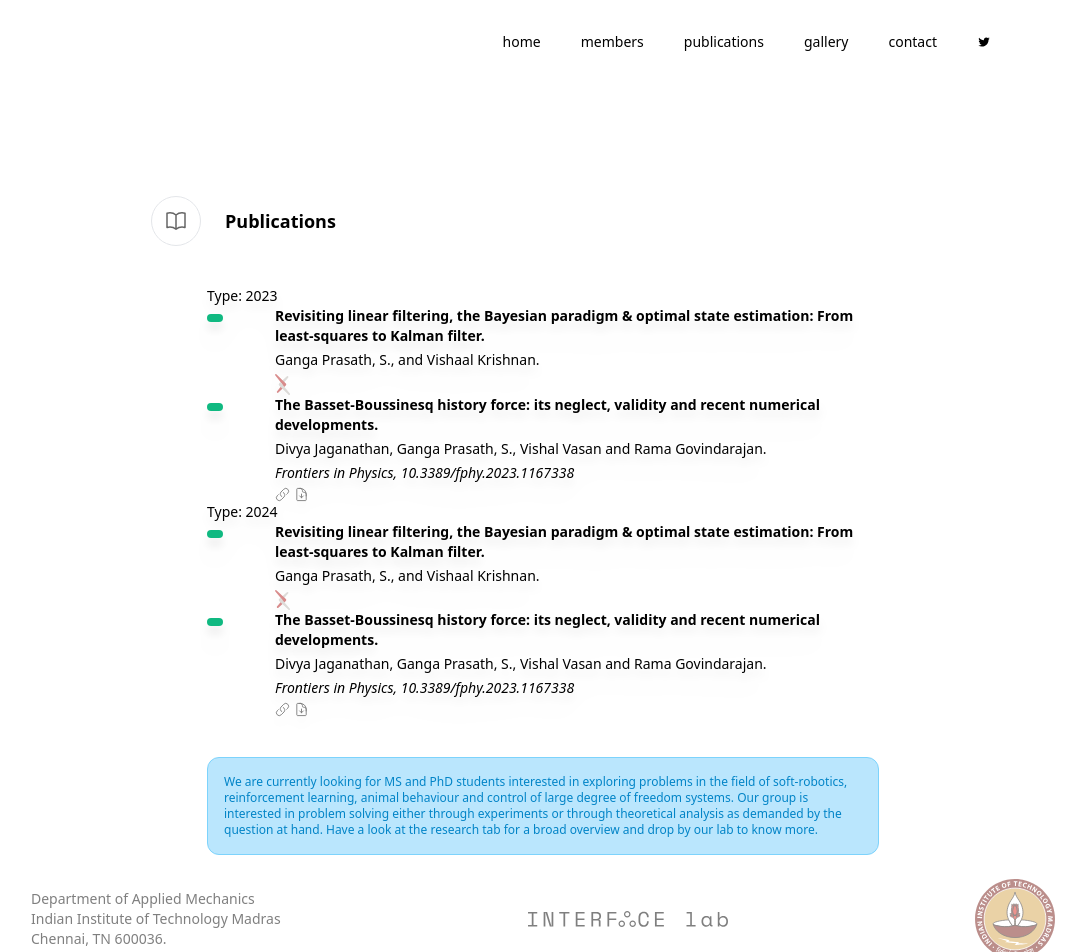
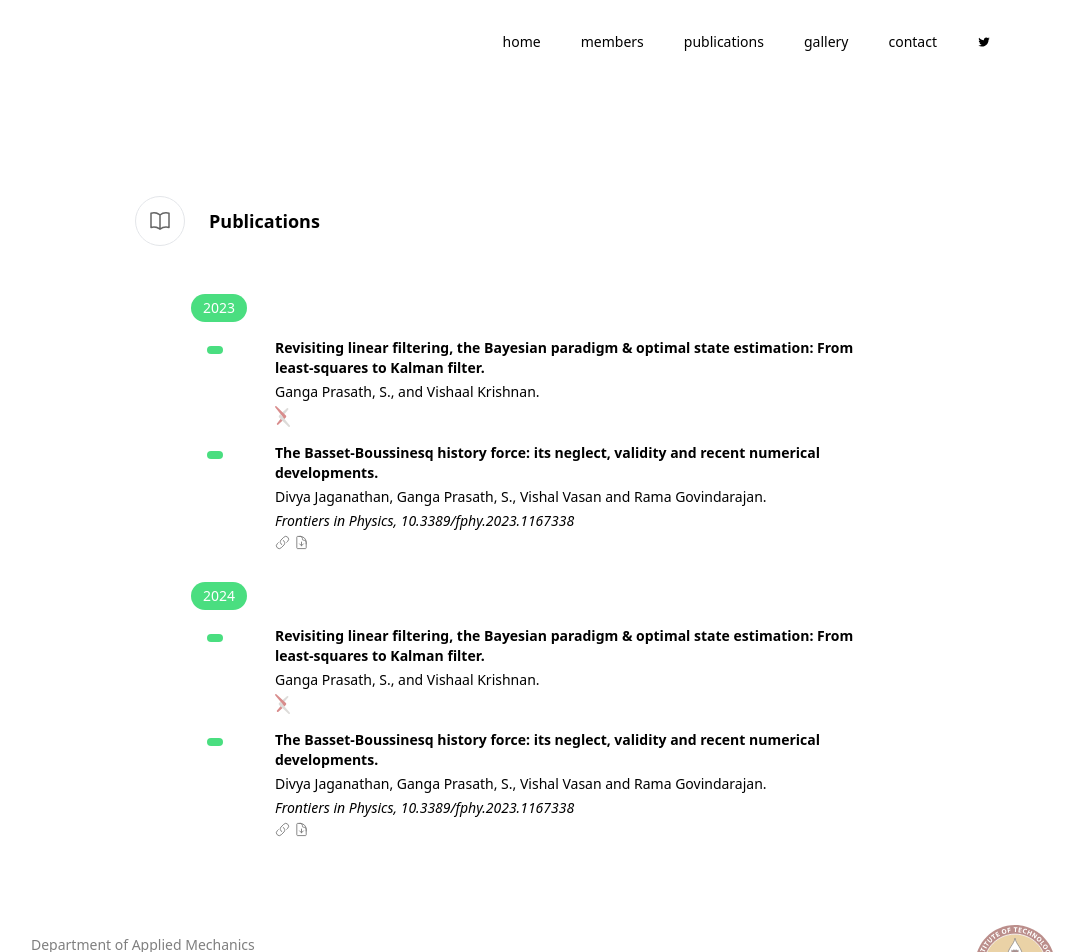
Before and after one commit to sgangaprasath/nextjs, a Next.js app in the folder tsproject/: page /pubs in a window 1280 px wide. Shown: the top 952 px of the page, without its empty margins (97-1183 px from the left). Built offline with nearby package versions, Linux system fonts and the light colour scheme.

Commit message:
PubsCloseToDone

```diff
--- a/tsproject/app/news/page.tsx
+++ b/tsproject/app/news/page.tsx
@@ -43,9 +43,16 @@ const NewsPreview = (props: NewsMetaData) => {
         <div className="px-5 py-4">
           <div className="flex flex-row w-full items-center justify-between mb-1">
             <p className="text-xs text-gray-400">{props.date}</p>
+            {props.tag == "Behaviour" && (
             <div className="px-2 bg-violet-200 rounded-full text-[10px] font-normal text-violet-600">
               {props.tag}
             </div>
+            )}
+            {props.tag == "Control" && (
+            <div className="px-2 bg-red-200 rounded-full text-[10px] font-normal text-red-600">
+              {props.tag}
+            </div>
+            )}
           </div>
           <h2 className="font-bold text-2xl mb-1 bg-gradient-to-r from-gray-400 via-gray-700 to-black text-transparent bg-clip-text">
             {props.title}
--- a/tsproject/app/pubs/page.tsx
+++ b/tsproject/app/pubs/page.tsx
@@ -2,6 +2,9 @@ import * as fs from "fs";
 import Link from "next/link";
 import Image from "next/image";
 
+export interface JsonLstFull {
+  jsonFull: PubsMetaData;
+}
 export interface PubsMetaData {
   id: number;
   year: number;
@@ -29,7 +32,7 @@ const getPubContent = (): PubsMetaData[] => {
   return jsonData;
 };
 
-const List = ({ jsonFull }) => (
+const List = ({jsonFull}: JsonLstFull) => (
   <ul>
     {jsonFull.map((jsonFull, i) => (
       <JSONFull key={i} jsonLst={jsonFull} />
@@ -37,19 +40,19 @@ const List = ({ jsonFull }) => (
   </ul>
 );
 
-const JSONFull = ({ jsonLst }) => (
-  <li>
-    <p>Type: {jsonLst.year}</p>
+const JSONFull = ({jsonLst}) => (
+  <div className="pb-4 max-w-4xl">
+    <p className="inline-block bg-green-400 text-white font-light rounded-full px-3 py-1 my-2">{jsonLst.year}</p>
     <ul>
       {jsonLst.data.map((data, i) => (
         <DataLst key={i} data={data} />
       ))}
     </ul>
-  </li>
+  </div>
 );
 
 const DataLst = ({data}) => (
-  <div>
+  <div className="mx-4 py-2">
     <p>
       {data.image !== "" && (
         <Image
@@ -62,7 +65,7 @@ const DataLst = ({data}) => (
       )}
     </p>
     <div className="grid grid-cols-10 items-start gap-2 max-w-2xl">
-      <div className="my-2 px-2 w-2 h-2 bg-emerald-500 rounded-full"></div>
+      <div className="my-2 px-1 md:px-2 w-2 h-2 bg-green-400 rounded-full"></div>
       <div className="col-span-9 items-start justify-center">
         {/* Title */}
         <p className="text-left md:text-left font-bold pb-1">{data.title}</p>
@@ -123,23 +126,8 @@ const DataLst = ({data}) => (
           )}
         </div>
       </div>
-      {/* <div className="flex flex-row items-start justify-center gap-2">
-          {props.image !== "" && (
-            <Link
-              className="opacity-50 hover:opacity-100"
-              href={props.image}
-              target="_blank"
-              rel="noopener noreferrer"
-            ></Link>
-          )}
-        </div> */}
     </div>
   </div>
-
-  // <li>
-  //   <p>Name: {data.title}</p>
-  //   <p>Name: {data.authors}</p>
-  // </li>
 );
 
 export const generateStaticParams = async () => {
@@ -151,7 +139,6 @@ export const generateStaticParams = async () => {
 
 const PubsPage = () => {
   const posts = getPubContent();
-
   return (
     <div className="flex flex-col items-center justify-center max-w-4xl">
       <div className="flex flex-col items-center md:items-start justify-center gap-4 w-full mt-20 mb-10">
@@ -175,18 +162,9 @@ const PubsPage = () => {
           <p className="font-bold text-lg px-4">Publications</p>
         </div>
       </div>
-      <section className="grid grid-cols-1 gap-10 md:gap-10 lg:gap-20 mb-10 px-10 lg:px-14 drop-shadow-xl text-sm max-w-4xl">
+      <section className="grid grid-cols-1 gap-10 md:gap-10 lg:gap-20 mb-10 px-10 lg:px-14 text-sm max-w-4xl">
         <List jsonFull={posts} />
-        {/* {pubData} */}
       </section>
-      <div className="border border-sky-300 bg-sky-200 max-w-2xl text-sky-600 p-4 rounded-xl text-xs">
-        We are currently looking for MS and PhD students interested in exploring
-        problems in the field of soft-robotics, reinforcement learning, animal
-        behaviour and control of large degree of freedom systems. Our group is
-        interested in problem solving either through experiments or through
-        theoretical analysis as demanded by the question at hand. Have a look at
-        the research tab for a broad overview and drop by our lab to know more.
-      </div>
     </div>
   );
 };
--- a/tsproject/app/research/page.tsx
+++ b/tsproject/app/research/page.tsx
@@ -56,11 +56,11 @@ const ResearchPage = () => {
             </p>
             <div className="flex flex-col py-4 gap-2">
               <p className="font-bold">Further reading</p>
-              <ul className="list-none px-2 space-y-2">
+              <ul className="list-none px-2 space-y-3">
                 <li>
                   <Link
                     href="https://pubs.rsc.org/en/content/articlehtml/2012/sm/c2sm00011c"
-                    className="bg-violet-200 rounded-full px-2 py-1 text-violet-600 text-xs"
+                    className="text-gray-900 bg-white border border-gray-300 focus:outline-none hover:bg-gray-100 focus:ring-4 focus:ring-gray-200 font-md rounded-full text-xs px-2 py-1 dark:bg-gray-800 dark:text-white dark:border-gray-600 dark:hover:bg-gray-700 dark:hover:border-gray-600 dark:focus:ring-gray-700"
                   >
                     Morphological instabilities
                   </Link>
@@ -68,7 +68,7 @@ const ResearchPage = () => {
                 <li>
                   <Link
                     href=" https://www2.eecs.berkeley.edu/Pubs/TechRpts/2008/EECS-2008-103.pdf"
-                    className="bg-violet-200 rounded-full px-2 py-1 text-violet-600 text-xs"
+                    className="text-gray-900 bg-white border border-gray-300 focus:outline-none hover:bg-gray-100 focus:ring-4 focus:ring-gray-200 font-md rounded-full text-xs px-2 py-1 dark:bg-gray-800 dark:text-white dark:border-gray-600 dark:hover:bg-gray-700 dark:hover:border-gray-600 dark:focus:ring-gray-700"
                   >
                     The elastica: a mathematical history
                   </Link>
@@ -76,7 +76,7 @@ const ResearchPage = () => {
                 <li>
                   <Link
                     href="https://www.academia.edu/download/75296176/1081357172.pdf"
-                    className="bg-violet-200 rounded-full px-2 py-1 text-violet-600 text-xs"
+                    className="text-gray-900 bg-white border border-gray-300 focus:outline-none hover:bg-gray-100 focus:ring-4 focus:ring-gray-200 font-md rounded-full text-xs px-2 py-1 dark:bg-gray-800 dark:text-white dark:border-gray-600 dark:hover:bg-gray-700 dark:hover:border-gray-600 dark:focus:ring-gray-700"
                   >
                     Leaves, Flowers and Garbage Bags
                   </Link>
@@ -84,7 +84,7 @@ const ResearchPage = () => {
                 <li>
                   <Link
                     href="https://www.epfl.ch/labs/flexlab/wp-content/uploads/2018/03/research_fracture_tearing_graphene_cracks_marder_physicstoday_2007.pdf"
-                    className="bg-violet-200 rounded-full px-2 py-1 text-violet-600 text-xs"
+                    className="text-gray-900 bg-white border border-gray-300 focus:outline-none hover:bg-gray-100 focus:ring-4 focus:ring-gray-200 font-md rounded-full text-xs px-2 py-1 dark:bg-gray-800 dark:text-white dark:border-gray-600 dark:hover:bg-gray-700 dark:hover:border-gray-600 dark:focus:ring-gray-700"
                   >
                     Crumpling, buckling, and cracking
                   </Link>
@@ -100,13 +100,13 @@ const ResearchPage = () => {
               </ul>
             </div>
             <div className="flex flex-row gap-4">
-              <p className="px-2 bg-amber-200 w-fit rounded-full text-[10px] font-normal text-amber-600">
+              <p className="px-2 bg-sky-200 w-fit rounded-full text-[10px] font-normal text-sky-600">
                 Materials
               </p>
-              <p className="px-2 bg-amber-200 w-fit rounded-full text-[10px] font-normal text-amber-600">
+              <p className="px-2 bg-sky-200 w-fit rounded-full text-[10px] font-normal text-sky-600">
                 Instability
               </p>
-              <p className="px-2 bg-amber-200 w-fit rounded-full text-[10px] font-normal text-amber-600">
+              <p className="px-2 bg-sky-200 w-fit rounded-full text-[10px] font-normal text-sky-600">
                 Control
               </p>
             </div>
@@ -131,10 +131,10 @@ const ResearchPage = () => {
               in
             </p>
             <div className="flex flex-row gap-4">
-              <p className="px-2 bg-amber-200 w-fit rounded-full text-[10px] font-normal text-amber-600">
+              <p className="px-2 bg-sky-200 w-fit rounded-full text-[10px] font-normal text-sky-600">
                 Soft-robotics
               </p>
-              <p className="px-2 bg-amber-200 w-fit rounded-full text-[10px] font-normal text-amber-600">
+              <p className="px-2 bg-sky-200 w-fit rounded-full text-[10px] font-normal text-sky-600">
                 Collective behaviour
               </p>
             </div>
@@ -151,7 +151,7 @@ const ResearchPage = () => {
             className="object-cover rounded-tl-lg rounded-tr-lg w-full h-40"
           />
           <div className="px-5 py-4">
-            <p className="px-2 bg-amber-200 w-fit rounded-full text-[10px] font-normal text-amber-600">
+            <p className="px-2 bg-sky-200 w-fit rounded-full text-[10px] font-normal text-sky-600">
               Behaviour
             </p>
             <h2 className="font-bold text-2xl mb-1 bg-gradient-to-r from-gray-400 via-gray-700 to-black text-transparent bg-clip-text">
```
